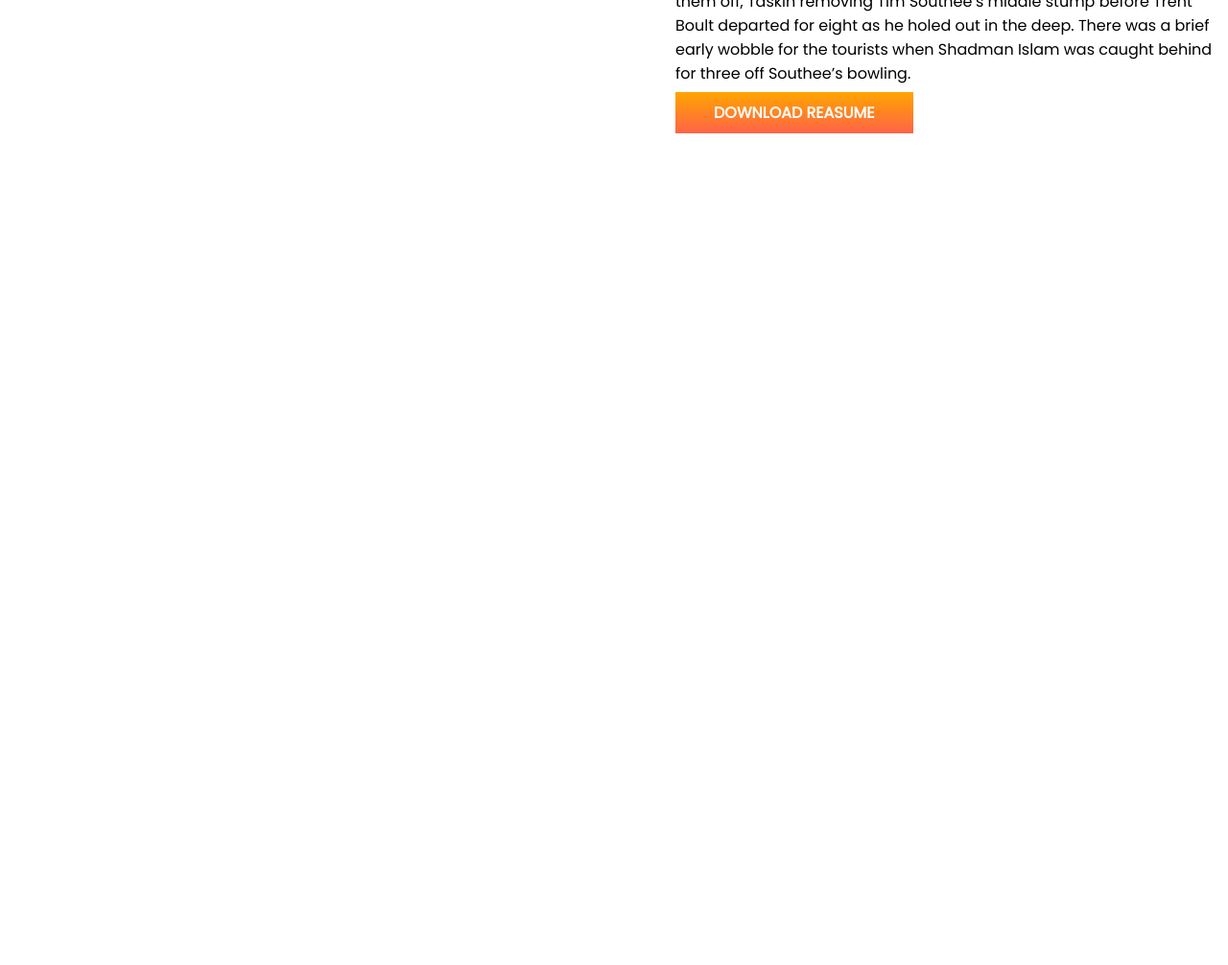
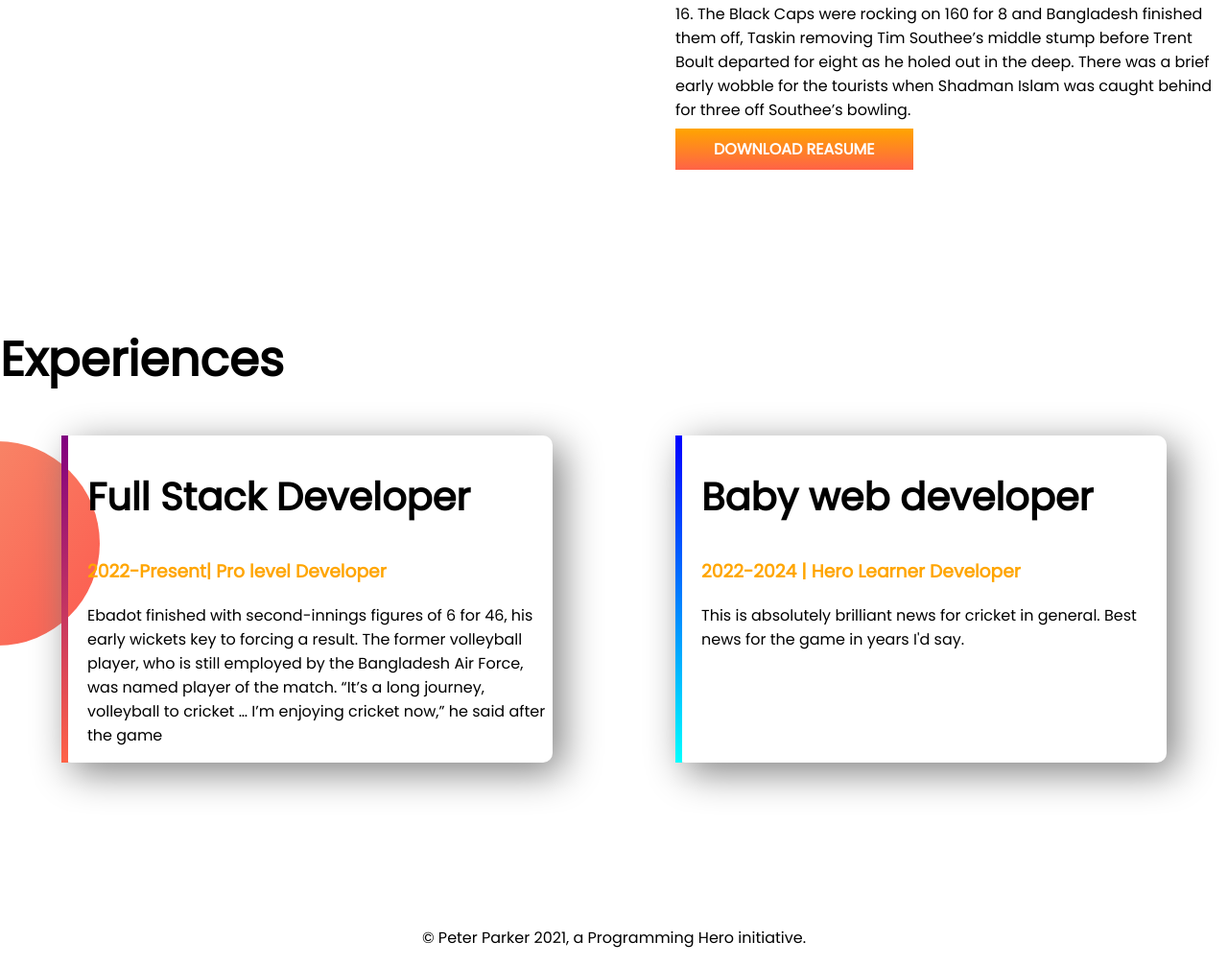
Before and after one commit to Avisheik1721158/developer-portfolio, a plain HTML site: page index.html in a window 1280 px wide. Shown: the part 1162-2168 px from the top of the page at 96% size. Before the commit the page ends 1462 px from the top, so only its background shows below. Drawn offline with Linux system fonts and the light colour scheme.

Commit message:
footer and experience added

```diff
--- a/index.html
+++ b/index.html
@@ -13,7 +13,7 @@
 </head>
 
 <body>
-    <section class="top-banner">
+    <section class="top-banner flexible-container">
         <div class="half-width">
             <h1>Welcome to</h1>
             <h1><span class="orange-color">Avisheik Barua </span> World!
@@ -28,7 +28,7 @@
         </div>
         <div class="half-width"><img src="images/filename.jpg" alt=""></div>
     </section>
-    <section class="dream-big">
+    <section class="dream-big flexible-container">
         <div class="half-width">
             <img src="images/bdcric3818866-modified.png" alt="">
         </div>
@@ -56,6 +56,42 @@
             <a class="link-button" target="_blank" href="">DOWNLOAD REASUME</a>
         </div>
     </section>
+    <section class="experience-area">
+        <h1>
+            Experiences
+        </h1>
+        <div class="flexible-container">
+            <div id="full-stack-experience" class="ex-item">
+                <h2>Full Stack Developer </h2>
+                <h3 class="orange-color">
+                    2022-Present| Pro level Developer
+                </h3>
+                <p>
+                    Ebadot finished with second-innings figures of 6 for 46, his early wickets key to forcing a result.
+                    The
+                    former volleyball player, who is still employed by the Bangladesh Air Force, was named player of the
+                    match. “It’s a long journey, volleyball to cricket … I’m enjoying cricket now,” he said after the
+                    game
+                </p>
+            </div>
+            <div id="web-dev-experience" class="ex-item">
+                <h2>
+                    Baby web developer
+                </h2>
+                <h3 class="orange-color">
+                    2022-2024 | Hero Learner Developer
+                </h3>
+                <p>
+                    This is absolutely brilliant news for cricket in general. Best news for the game in years I'd say.
+                </p>
+            </div>
+        </div>
+    </section>
+    <footer>
+        <p>
+            © Peter Parker 2021, a Programming Hero initiative.
+        </p>
+    </footer>
 </body>
 
 </html>
--- a/style.css
+++ b/style.css
@@ -6,16 +6,20 @@ h1{
     font-size: 50px;
 
 }
+h2{
+    font-size: 40px;
+}
 .orange-color{
     color: orange;
 }
-section{
+.flexible-container{
     display: flex;
     margin-bottom: 170px;
 }
 .half-width{
     width: 50% ;
     padding-left: 5%;
+
 }
 .half-width img{
     width: 80%;
@@ -38,3 +42,32 @@ section{
     background-repeat: no-repeat;
     background-position: right;
 }
+.ex-item{
+    width: 40%;
+    margin-left: 5%;
+    margin-right: 5%;
+    padding-left: 20px;
+    box-shadow: 10px 10px 40px gray;
+    border-radius: 10px;
+
+}
+.experience-area{
+    background-image: url(images/exp-bg.png);
+    background-repeat: no-repeat;
+    background-position: left;
+
+}
+#web-dev-experience{
+    border-left:7px solid;
+    border-image: linear-gradient(blue,cyan);
+    border-image-slice: 1;
+}
+#full-stack-experience{
+    border-left:7px solid;
+    border-image: linear-gradient(purple,tomato);
+    border-image-slice: 1;
+}
+
+footer p{
+    text-align: center;
+}
```
Also changed, not shown: images/exp-bg.png (added).
